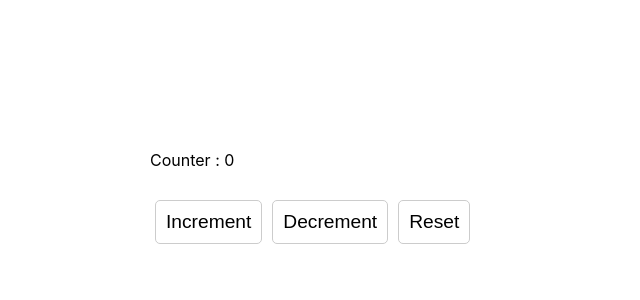
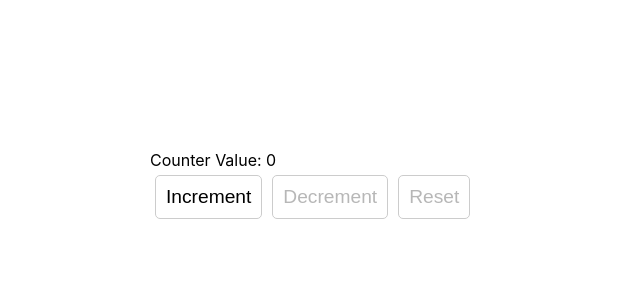
Before and after one commit to jaishree239/Google-Clone, a React (Create React App) app: page / in a window 1280 px wide. Shown: the top 300 px of the page, without its empty margins (0-640 px from the left). Built offline with nearby package versions, Linux system fonts and the light colour scheme.

Commit message:
redux counter

```diff
--- a/src/componentUsingRedux/reduxCounter/ReduxCounter.js
+++ b/src/componentUsingRedux/reduxCounter/ReduxCounter.js
@@ -1,24 +1,48 @@
 import React from 'react'
 import { useSelector, useDispatch } from 'react-redux'
-import { Increment, Decrement, Reset } from '../../redux/actions/counterActions'
-// Add dependency redux and react redux
-// react redux Official React bindings for Redux.
-// R2CODE you tube channel
+import {Increment, Decrement, Reset} from '../../redux/actions/counterActions'
 
 const ReduxCounter = () => {
-  const counterState = useSelector(state => state.counterReducer)
-  const dispatch = useDispatch();
+  const counterState = useSelector(state => state.counterReduer)
+  const dispatch = useDispatch()
   // console.log('counterState', counterState)
   return (
-    <div
-    style={{margin:'150px'}}>
+    <div style={{margin:'150px'}}>
+      <div>Counter Value: {counterState}</div>
+      <button onClick={()=> dispatch(Increment())}>Increment</button>
+      <button onClick={()=> dispatch(Decrement())}
+      disabled ={counterState ==0} >Decrement</button>
+      <button onClick={()=> dispatch(Reset())}
+      disabled ={counterState ==0}>Reset</button>
 
-        <div style={{marginBottom:'25px'}}>Counter : {counterState}</div>
-        <button onClick={() => dispatch(Increment())}>Increment</button>
-        <button onClick={() => dispatch(Decrement())}>Decrement</button>
-        <button onClick={() => dispatch(Reset())}>Reset</button>
-         </div>
+      </div>
   )
 }
 
 export default ReduxCounter
+
+
+// import React from 'react'
+// import { useSelector, useDispatch } from 'react-redux'
+// import { Increment, Decrement, Reset } from '../../redux/actions/counterActions'
+// // Add dependency redux and react redux
+// // react redux Official React bindings for Redux.
+// // R2CODE you tube channel
+
+// const ReduxCounter = () => {
+//   const counterState = useSelector(state => state.counterReducer)
+//   const dispatch = useDispatch();
+//   // console.log('counterState', counterState)
+//   return (
+//     <div
+//     style={{margin:'150px'}}>
+
+//         <div style={{marginBottom:'25px'}}>Counter : {counterState}</div>
+//         <button onClick={() => dispatch(Increment())}>Increment</button>
+//         <button onClick={() => dispatch(Decrement())}>Decrement</button>
+//         <button onClick={() => dispatch(Reset())}>Reset</button>
+//          </div>
+//   )
+// }
+
+// export default ReduxCounter
```
Also changed, not shown: src/component/404PageNotFound/pageNotFound.js (added, +9 -0 lines), src/index.js (+18 -2 lines), src/redux/actions/counterActions.js (+18 -0 lines), src/redux/reducer/counterReducer.js (+27 -5 lines), src/redux/reducer/index.js (+11 -2 lines), src/redux/store.js (+8 -2 lines).
